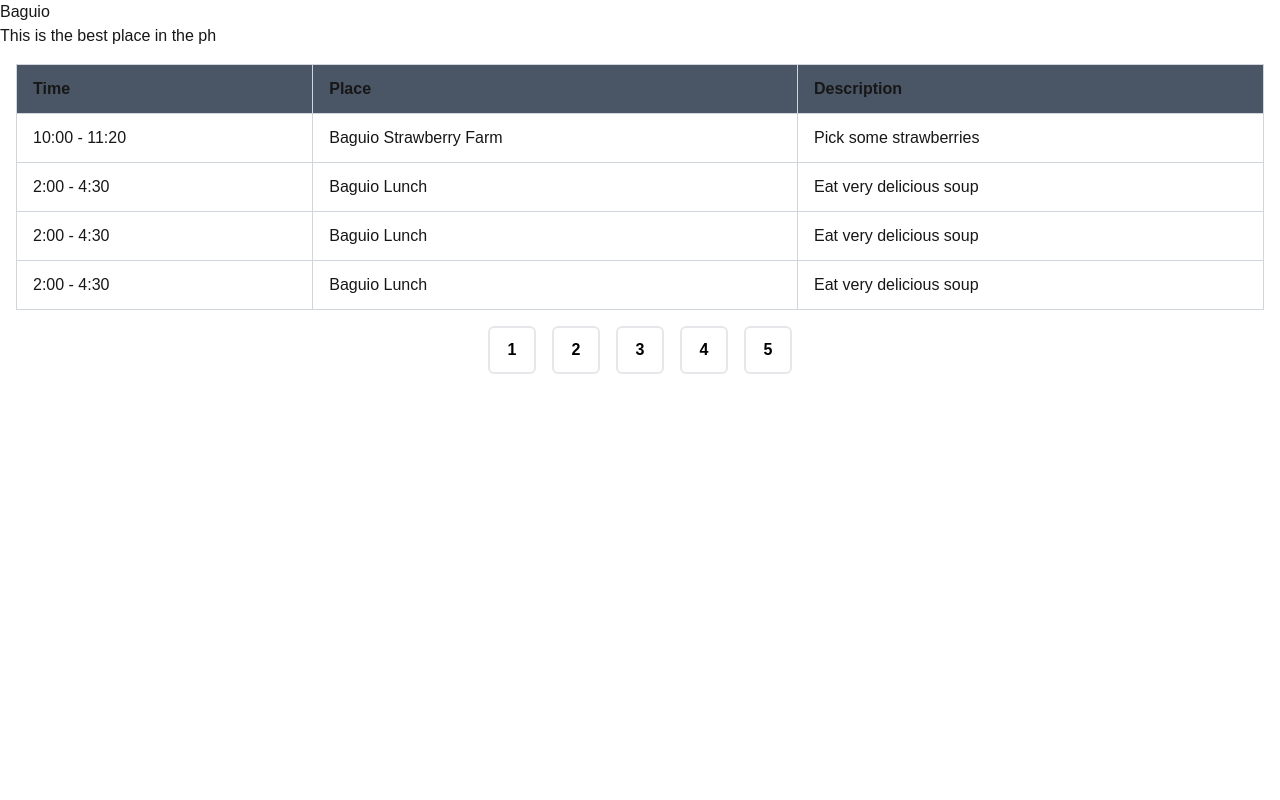
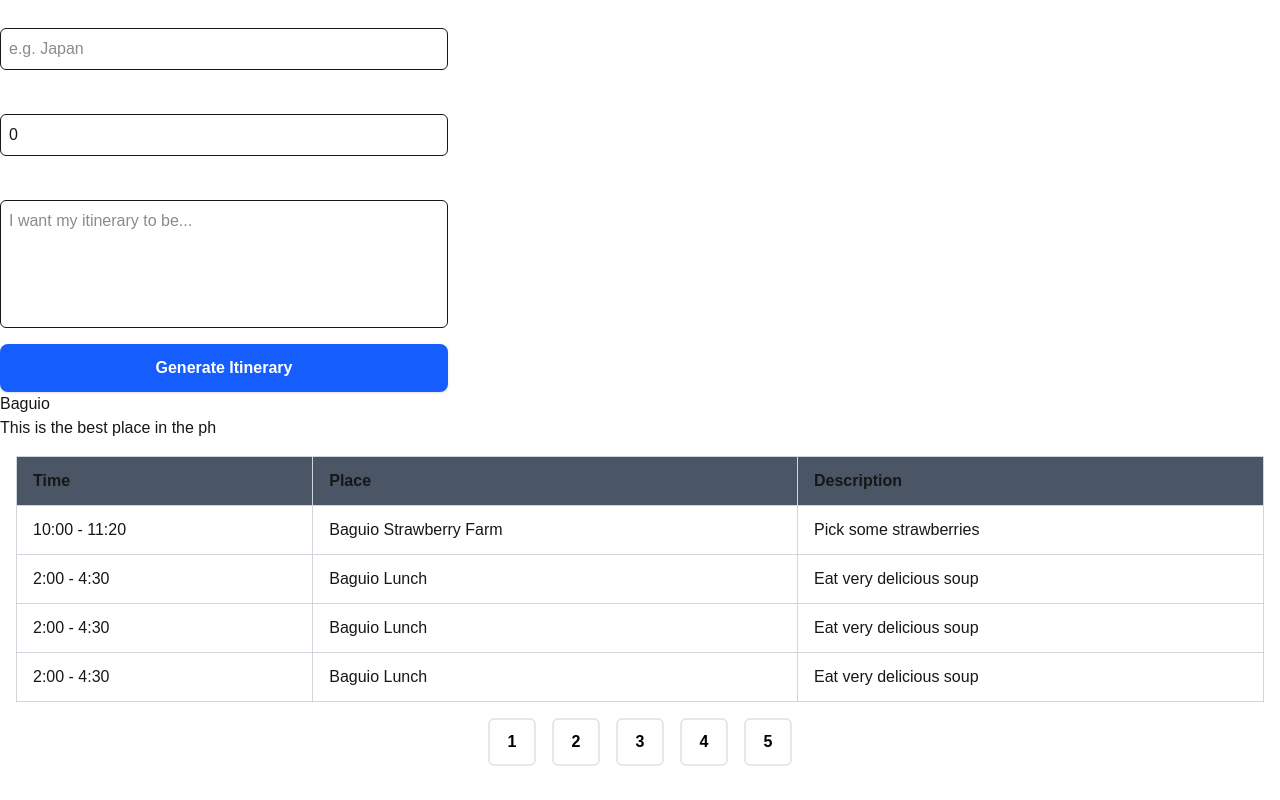
Before and after one commit to Yukitooo/ai_itenerary, a Next.js app: page /pages/generatePage in a window 1280 px wide. Built offline with nearby package versions, Linux system fonts and the light colour scheme.

Commit message:
created ItineraryForm component and moved it to pages/page.tsx

```diff
--- a/app/atomic/Input.tsx
+++ b/app/atomic/Input.tsx
@@ -11,14 +11,14 @@ function Input({label, value, placeholder, onChange}: InputProps) {
 
   return (
     <div className="flex flex-col gap-1 w-full">
-      <label className="font-semibold text-gray-700"> {label} </label>
+      <label className="font-semibold text-white"> {label} </label>
       <input
         type="text"
         value={value}
         placeholder={placeholder}
         onChange={(e) => onChange(e.target.value)}
         required
-        className="p-2 border rounded-md text-black focus:ring-2 focus:ring-blue-500 outline-none"
+        className="p-2 border rounded-md text-grey-700 focus:ring-2 focus:ring-blue-500 outline-none"
       />
     </div>
   )
--- a/app/atomic/TextArea.tsx
+++ b/app/atomic/TextArea.tsx
@@ -12,13 +12,13 @@ function Input({label, value, placeholder, onChange}: TextAreaProps) {
 
   return (
     <div className="flex flex-col gap-1 w-full">
-      <label className="font-semibold text-gray-700"> {label} </label>
+      <label className="font-semibold text-white"> {label} </label>
       <textarea
         value={value}
         placeholder={placeholder}
         onChange={(e) => onChange(e.target.value)}
         required
-        className="p-2 border rounded-md text-black h-32 resize-none focus:ring-2 focus:ring-blue-500 outline-none"
+        className="p-2 border rounded-md text-grey-700 h-32 resize-none focus:ring-2 focus:ring-blue-500 outline-none"
       />
     </div>
   )
--- a/app/page.tsx
+++ b/app/page.tsx
@@ -1,73 +1,7 @@
 "use client"
 import {useState} from 'react'
-import BasicButton from './atomic/BasicButton';
-import DaysButton from './atomic/DaysButton';
-import Input from './atomic/Input'
-import TextArea from './atomic/TextArea'
-
-type Plan = {
-  country: string,
-  dateRange: number,
-  planDescription: string
-}
 
 export default function Home() {
 
-  const [plan, setPlan] = useState<Plan>({
-    country: "",
-    dateRange: 0,
-    planDescription: ""
-  })
 
-  const updateField = (field: keyof Plan, value: string | number) => {
-    setPlan(prev => ({
-      ...prev,
-      [field]: value
-    }))
-  }
-
-  return (
-    <main className="flex min-h-screen flex-col items-center justify-center p-24 bg-gray-50">
-      <h1 className="text-3xl font-bold mb-10 text-black">My AI Itenerary Planner</h1>
-
-      {/* Country Field */}
-      <Input
-        label="Country"
-        value={plan.country}
-        placeholder="e.g. Japan"
-        onChange={(val) => {
-          console.log("Typing detected:", val);
-          updateField('country', val)}}
-      />
-
-      {/* Date Range Field */}
-      <Input
-        label="No. of Days"
-        value={plan.dateRange.toString()}
-        placeholder="5"
-        onChange={(val) => {
-          const numValue = parseInt(val) || 0
-          updateField('dateRange', numValue)
-        }}
-      />
-
-      {/* Description Field */}
-      <TextArea
-        label="Describe your ideal itenerary"
-        value={plan.planDescription}
-        placeholder="I want my itenerary to be more of a nature trip"
-        onChange={(val) => updateField('planDescription', val)}
-      />
-
-      {/* Generate Button */}
-      <BasicButton
-        text="Generate Itinerary"
-      />
-
-      <DaysButton
-        dayNumber={5}
-      />
-
-    </main>
-  );
 }
--- /dev/null
+++ b/app/pages/generatePage/ItineraryForm.tsx
@@ -0,0 +1,41 @@
+"use client"
+import {useState} from 'react'
+import BasicButton from '@/app/atomic/BasicButton';
+import Input from '@/app/atomic/Input';
+import TextArea from '@/app/atomic/TextArea';
+import {Plan} from '@/app/types/types';
+
+interface ItineraryFormProps {
+    plan: Plan,
+    updateField: (field: keyof Plan, value: string | number) => void
+}
+
+function ItineraryForm({plan, updateField}: ItineraryFormProps) {
+
+    return (
+        <div className="flex flex-col gap-4 max-w-md">
+          <Input
+            label="Country"
+            value={plan.country}
+            placeholder="e.g. Japan"
+            onChange={(val) => updateField('country', val)}
+          />
+          <Input
+            label="No. of Days"
+            value={plan.dateRange.toString()}
+            placeholder="5"
+            onChange={(val) => updateField('dateRange', parseInt(val) || 0)}
+          />
+          <TextArea
+            label="Describe your ideal itinerary"
+            value={plan.planDescription}
+            placeholder="I want my itinerary to be..."
+            onChange={(val) => updateField('planDescription', val)}
+          />
+          <BasicButton text="Generate Itinerary" />
+        </div>
+    )
+
+}
+
+export default ItineraryForm
--- a/app/pages/generatePage/page.tsx
+++ b/app/pages/generatePage/page.tsx
@@ -1,6 +1,8 @@
-import React from 'react'
+"use client"
+import React, {useState} from 'react'
 import Table from './Table'
-import { ItineraryRow } from '@/app/types/types';
+import ItineraryForm from './ItineraryForm';
+import { ItineraryRow, Plan } from '@/app/types/types';
 import DaysButton from '@/app/atomic/DaysButton';
 
 const data: ItineraryRow[] = [
@@ -10,15 +12,30 @@ const data: ItineraryRow[] = [
     { time: "2:00 - 4:30", place: "Baguio Lunch", itineraryRowDescription: "Eat very delicious soup" },
   ];
 
+function page() {
 
-function page() {
+  const [plan, setPlan] = useState<Plan>({
+            country: "",
+            dateRange: 0,
+            planDescription: ""
+          })
+
+  const updateField = (field: keyof Plan, value: string | number) => {
+  setPlan(prev => ({
+      ...prev,
+      [field]: value
+  }))
+  }
+
   return (
     <>
       <div>
+        {/* Nicole's part */}
         <div>
-          {/* ------------------
-          NICOLES PART
-          ------------------- */}
+          <ItineraryForm
+            plan={plan}
+            updateField={updateField}
+          />
         </div>
 
         <div>
```
